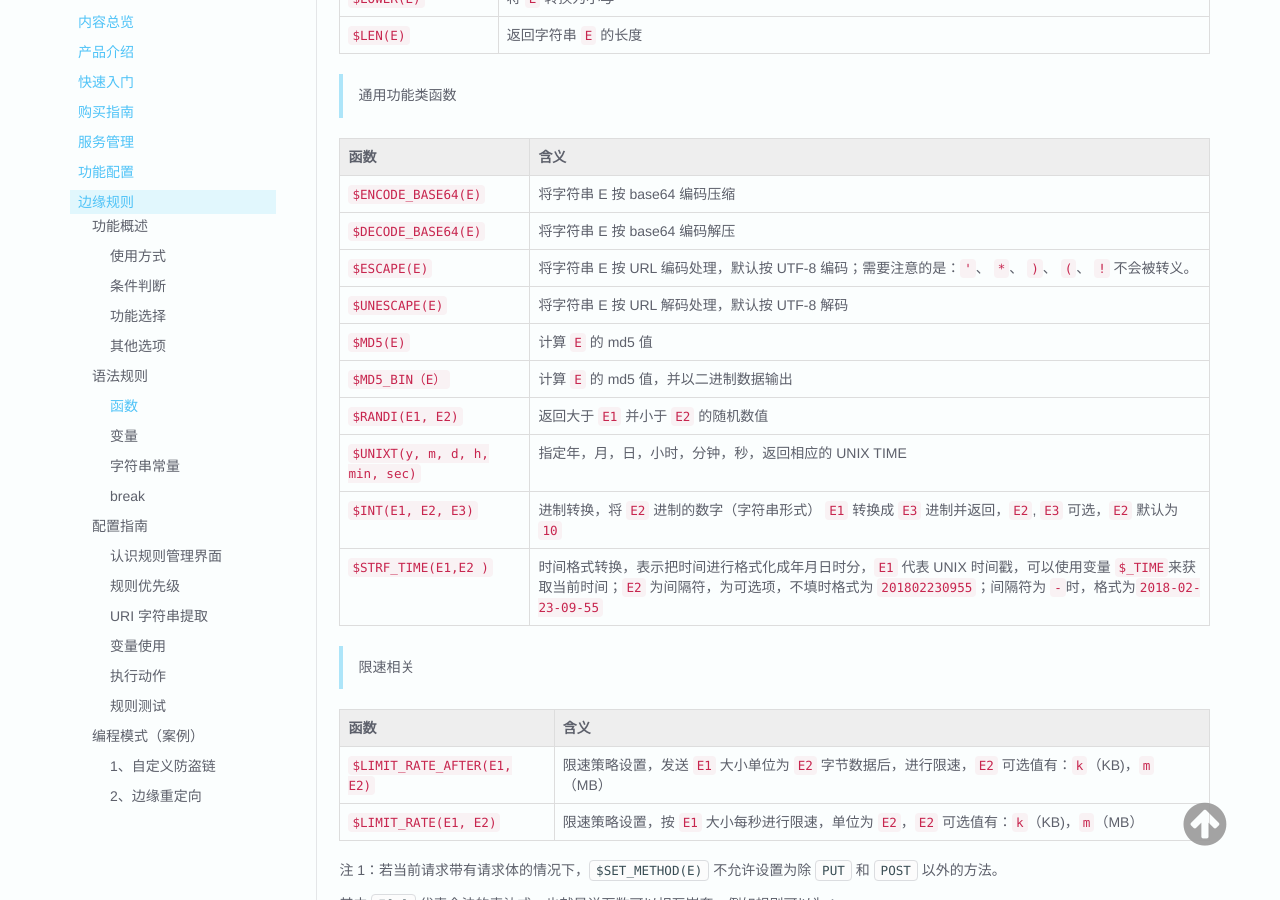
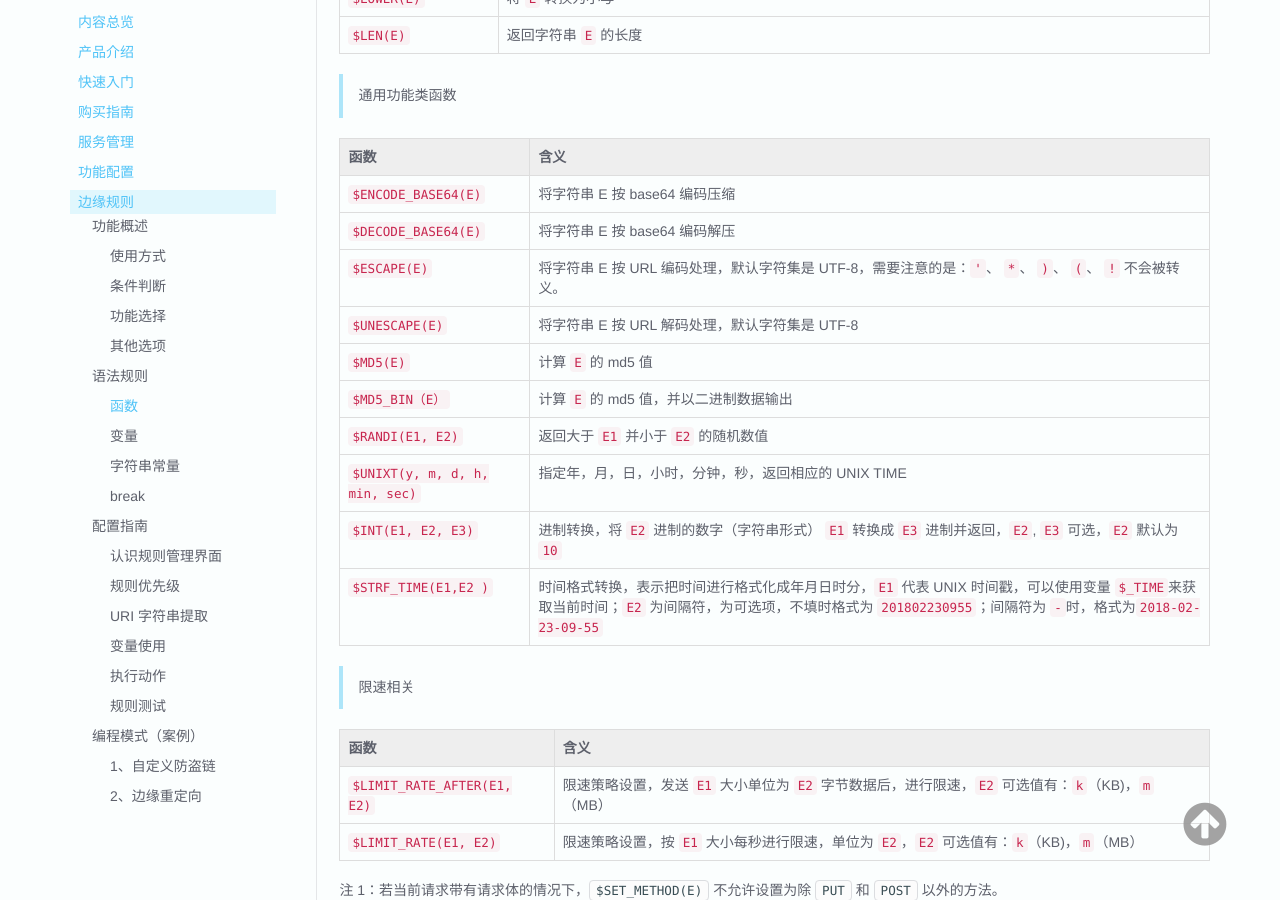
Before and after one commit to upyun/docs, an MkDocs documentation site: the page built from sources/cdn/edgerules.md, in a window 1280 px wide and 900 px high, scrolled down 4434 px. Built offline with MkDocs 1.6.1, drawn with Linux system fonts in a browser that asks for light colours; old or Windows-style settings are respelled for this version of MkDocs.

Commit message:
Update edgerules.md

```diff
--- a/sources/cdn/edgerules.md
+++ b/sources/cdn/edgerules.md
@@ -167,8 +167,8 @@ EdgeRules 根据不同用户背景划分了两种不同的使用方式，一种
 :--------------------       | :-------
 `$ENCODE_BASE64(E)`         | 将字符串 E 按 base64 编码压缩
 `$DECODE_BASE64(E)`         | 将字符串 E 按 base64 编码解压
-`$ESCAPE(E)`         | 将字符串 E 按 URL 编码处理，默认按 UTF-8 编码；需要注意的是：`'`、 `*`、 `)`、 `(`、 `!` 不会被转义。
-`$UNESCAPE(E)`         | 将字符串 E 按 URL 解码处理，默认按 UTF-8 解码
+`$ESCAPE(E)`         | 将字符串 E 按 URL 编码处理，默认字符集是 UTF-8，需要注意的是：`'`、 `*`、 `)`、 `(`、 `!` 不会被转义。
+`$UNESCAPE(E)`         | 将字符串 E 按 URL 解码处理，默认字符集是 UTF-8
 `$MD5(E)`                   | 计算 `E` 的 md5 值
 `$MD5_BIN（E）`              | 计算 `E` 的 md5 值，并以二进制数据输出
 `$RANDI(E1, E2)`            | 返回大于 `E1` 并小于 `E2` 的随机数值
```
